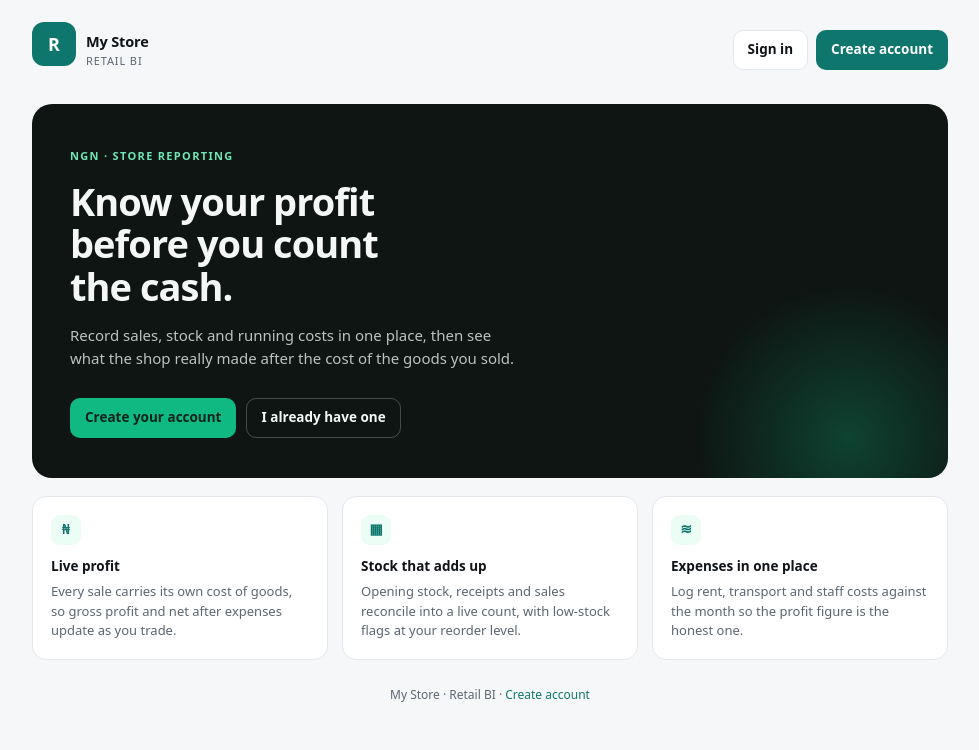
After one commit to evansjeffery200-oss/retail-bi, a FastAPI app: page /welcome in a window 1280 px wide. The commit adds this page. Shown: the top 750 px of the page, without its empty margins (150-1129 px from the left). Run offline with FastAPI, Linux system fonts and the light colour scheme.

Commit message:
Add welcome page and self-service account creation with store code

```diff
--- a/app/main.py
+++ b/app/main.py
@@ -4,7 +4,7 @@ from pathlib import Path
 from fastapi import FastAPI, Request
 from fastapi.responses import HTMLResponse, RedirectResponse
 from fastapi.staticfiles import StaticFiles
-from sqlalchemy import select
+from sqlalchemy import select, text
 from starlette.middleware.sessions import SessionMiddleware
 from starlette.exceptions import HTTPException as StarletteHTTPException
 
@@ -12,13 +12,46 @@ from .config import settings
 from .db import Base, SessionLocal, engine
 from .models import Business, User
 from .routers import auth, dashboard, expenses, products, sales, settings as settings_router, stock
-from .security import hash_password
+from .security import hash_password, new_signup_code
+from .templating import get_business
 
 STATIC_DIR = Path(__file__).parent / "static"
 
 
 def create_tables() -> None:
     Base.metadata.create_all(bind=engine)
+
+
+def add_late_columns() -> None:
+    """Columns added after the first deploy. Safe to re-run: existing columns are ignored."""
+    boolean_default = "TRUE" if engine.dialect.name == "postgresql" else "1"
+    statements = [
+        "ALTER TABLE users ADD COLUMN full_name VARCHAR(120)",
+        f"ALTER TABLE business ADD COLUMN signup_open BOOLEAN NOT NULL DEFAULT {boolean_default}",
+        "ALTER TABLE business ADD COLUMN signup_code VARCHAR(24)",
+    ]
+    for statement in statements:
+        try:
+            with engine.begin() as connection:
+                connection.execute(text(statement))
+        except Exception:
+            # Column already there (fresh database) or dialect refused; either way carry on.
+            pass
+
+
+def ensure_business_defaults() -> None:
+    """Give the store a sign-up code so the invite field on the create-account page works."""
+    with SessionLocal() as db:
+        business = get_business(db)
+        changed = False
+        if not business.signup_code:
+            business.signup_code = new_signup_code()
+            changed = True
+        if business.signup_open is None:
+            business.signup_open = True
+            changed = True
+        if changed:
+            db.commit()
 
 
 def seed_from_env() -> None:
@@ -50,7 +83,9 @@ def seed_from_env() -> None:
 @asynccontextmanager
 async def lifespan(app: FastAPI):
     create_tables()
+    add_late_columns()
     seed_from_env()
+    ensure_business_defaults()
     yield
 
 
--- a/app/security.py
+++ b/app/security.py
@@ -1,9 +1,13 @@
+import secrets
+
 import bcrypt
 from fastapi import Depends, HTTPException, Request, status
 from sqlalchemy.orm import Session
 
 from .db import get_db
 from .models import User
+
+CODE_ALPHABET = "ABCDEFGHJKLMNPQRSTUVWXYZ23456789"
 
 
 def hash_password(password: str) -> str:
@@ -15,6 +19,16 @@ def verify_password(password: str, password_hash: str) -> bool:
         return bcrypt.checkpw(password.encode("utf-8"), password_hash.encode("utf-8"))
     except (ValueError, TypeError):
         return False
+
+
+def new_signup_code(length: int = 8) -> str:
+    """Short code that a new account has to know, so sign-ups are not open to the world."""
+    return "".join(secrets.choice(CODE_ALPHABET) for _ in range(length))
+
+
+def clean_signup_code(raw: str) -> str:
+    keep = [ch for ch in (raw or "").upper() if ch.isalnum() or ch == "-"]
+    return "".join(keep)[:24]
 
 
 def _redirect_to_login() -> HTTPException:
@@ -30,3 +44,15 @@ def current_user(request: Request, db: Session = Depends(get_db)) -> User:
         request.session.clear()
         raise _redirect_to_login()
     return user
+
+
+def optional_user(request: Request, db: Session = Depends(get_db)) -> User | None:
+    """Same as current_user but returns None instead of redirecting, for public pages."""
+    user_id = request.session.get("uid")
+    if not user_id:
+        return None
+    user = db.get(User, int(user_id))
+    if user is None:
+        request.session.clear()
+        return None
+    return user
--- a/app/static/app.css
+++ b/app/static/app.css
@@ -211,3 +211,59 @@ table.data tbody tr:hover { background: #fcfcfd; }
 .auth-head p { color: var(--muted); font-size: 13.5px; margin-top: 4px; }
 .auth-foot { text-align: center; font-size: 12px; color: var(--muted); margin-top: 16px; }
 code { background: var(--bg); border-radius: 5px; padding: 1px 5px; font-size: 12px; }
+
+/* Auth extras */
+.auth-card-wide { max-width: 440px; }
+.mono-break { word-break: break-all; font-family: ui-monospace, SFMono-Regular, Menlo, monospace; font-size: 12px; color: var(--ink); }
+
+/* Welcome page */
+.welcome-body { background: var(--bg); }
+.welcome-shell { max-width: 960px; margin: 0 auto; padding: 22px 22px 48px; }
+.welcome-nav { display: flex; align-items: center; justify-content: space-between; gap: 16px; flex-wrap: wrap; padding-bottom: 26px; }
+.welcome-brand { display: flex; align-items: center; gap: 10px; }
+.welcome-brand-name { font-size: 14.5px; font-weight: 650; letter-spacing: -0.01em; }
+.welcome-brand-sub { font-size: 11px; color: var(--muted); text-transform: uppercase; letter-spacing: 0.08em; margin-top: 1px; }
+.welcome-nav-actions { display: flex; gap: 8px; flex-wrap: wrap; }
+
+.hero {
+  background: #0e1512;
+  color: #f4f7f5;
+  border-radius: 20px;
+  padding: 44px 38px 40px;
+  position: relative;
+  overflow: hidden;
+}
+.hero::after {
+  content: "";
+  position: absolute; inset: auto -60px -120px auto; width: 320px; height: 320px;
+  background: radial-gradient(circle, rgba(16,185,129,.28), rgba(16,185,129,0) 68%);
+  pointer-events: none;
+}
+.hero-eyebrow {
+  font-size: 11px; font-weight: 700; letter-spacing: 0.12em; text-transform: uppercase;
+  color: #6ee7b7; margin-bottom: 16px;
+}
+.hero-title {
+  font-size: clamp(26px, 4.4vw, 38px); line-height: 1.12; letter-spacing: -0.025em;
+  font-weight: 680; margin: 0; max-width: 17ch;
+}
+.hero-sub { color: #b9c4bf; font-size: 15px; line-height: 1.55; margin-top: 16px; max-width: 52ch; }
+.hero-actions { display: flex; align-items: center; gap: 10px; flex-wrap: wrap; margin-top: 28px; }
+.hero-actions .btn-primary { background: #10b981; color: #06241a; }
+.hero-actions .btn-ghost { background: transparent; border-color: rgba(255,255,255,.24); color: #f4f7f5; }
+.hero-note { color: #9fb0a8; font-size: 12.5px; }
+
+.feature-grid { display: grid; gap: 14px; grid-template-columns: repeat(auto-fit, minmax(220px, 1fr)); margin-top: 18px; }
+.feature { background: var(--card); border: 1px solid var(--line); border-radius: 14px; padding: 18px; }
+.feature-mark {
+  width: 30px; height: 30px; border-radius: 9px; display: grid; place-items: center;
+  background: var(--accent-soft); color: var(--accent); font-weight: 700; font-size: 14px; margin-bottom: 12px;
+}
+.feature h2 { font-size: 13.5px; margin-bottom: 6px; }
+.feature p { font-size: 13px; color: var(--muted); line-height: 1.5; }
+
+.welcome-foot { margin-top: 26px; font-size: 12px; color: var(--muted); text-align: center; }
+@media (max-width: 560px) {
+  .hero { padding: 32px 22px 30px; border-radius: 16px; }
+  .welcome-shell { padding: 16px 14px 32px; }
+}
--- a/app/templates/base.html
+++ b/app/templates/base.html
@@ -27,7 +27,7 @@
       </nav>
 
       <div class="sidebar-foot">
-        <span class="email">{{ user.email if user else '' }}</span>
+        <span class="email">{{ user.display_name if user else '' }}</span>
         <form action="/logout" method="post"><button type="submit">Sign out</button></form>
       </div>
     </aside>
--- /dev/null
+++ b/app/templates/welcome.html
@@ -0,0 +1,67 @@
+<!doctype html>
+<html lang="en">
+<head>
+  <meta charset="utf-8" />
+  <meta name="viewport" content="width=device-width, initial-scale=1" />
+  <title>Welcome · {{ business.name }}</title>
+  <link rel="stylesheet" href="/static/app.css" />
+</head>
+<body class="welcome-body">
+  <div class="welcome-shell">
+    <header class="welcome-nav">
+      <div class="welcome-brand">
+        <div class="auth-mark">R</div>
+        <div>
+          <div class="welcome-brand-name">{{ business.name }}</div>
+          <div class="welcome-brand-sub">Retail BI</div>
+        </div>
+      </div>
+      <div class="welcome-nav-actions">
+        <a class="btn btn-ghost" href="/login">Sign in</a>
+        {% if signup_open %}<a class="btn btn-primary" href="/signup">Create account</a>{% endif %}
+      </div>
+    </header>
+
+    <section class="hero">
+      <p class="hero-eyebrow">{{ business.currency_code }} · Store reporting</p>
+      <h1 class="hero-title">Know your profit before you count the cash.</h1>
+      <p class="hero-sub">
+        Record sales, stock and running costs in one place, then see what the shop really made
+        after the cost of the goods you sold.
+      </p>
+
+      <div class="hero-actions">
+        {% if signup_open %}
+          <a class="btn btn-primary" href="/signup">Create your account</a>
+          <a class="btn btn-ghost" href="/login">I already have one</a>
+        {% else %}
+          <a class="btn btn-primary" href="/login">Sign in</a>
+          <span class="hero-note">New accounts are closed. Ask the owner for access.</span>
+        {% endif %}
+      </div>
+    </section>
+
+    <section class="feature-grid">
+      <article class="feature">
+        <div class="feature-mark">₦</div>
+        <h2>Live profit</h2>
+        <p>Every sale carries its own cost of goods, so gross profit and net after expenses update as you trade.</p>
+      </article>
+      <article class="feature">
+        <div class="feature-mark">▦</div>
+        <h2>Stock that adds up</h2>
+        <p>Opening stock, receipts and sales reconcile into a live count, with low-stock flags at your reorder level.</p>
+      </article>
+      <article class="feature">
+        <div class="feature-mark">≋</div>
+        <h2>Expenses in one place</h2>
+        <p>Log rent, transport and staff costs against the month so the profit figure is the honest one.</p>
+      </article>
+    </section>
+
+    <footer class="welcome-foot">
+      {{ business.name }} · Retail BI{% if signup_open %} · <a href="/signup">Create account</a>{% endif %}
+    </footer>
+  </div>
+</body>
+</html>
```
Also changed, not shown: app/models.py (+7 -0 lines), app/routers/auth.py (+122 -4 lines), app/routers/dashboard.py (+5 -3 lines), app/routers/settings.py (+55 -7 lines), app/templates/login.html (+8 -4 lines), app/templates/settings.html (+51 -6 lines), app/templates/signup.html (added, +62 -0 lines), README.md.
